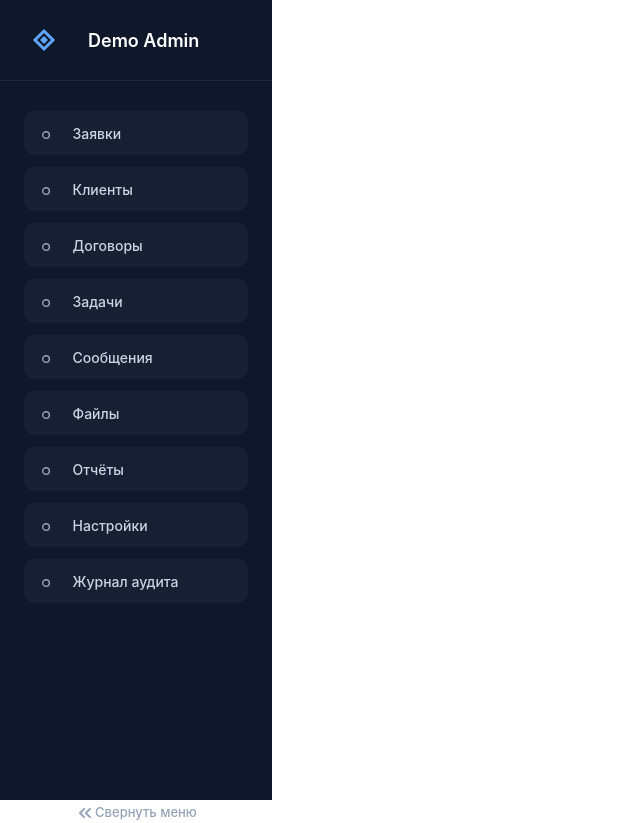
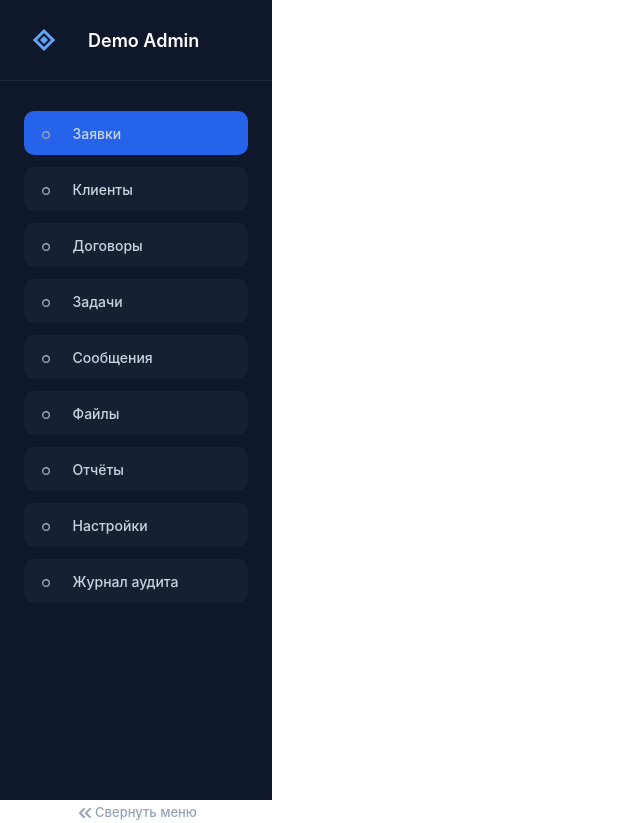
Before and after one commit to xxAksx/Test_task, a plain HTML site: page index.html in a window 1280 px wide. In both pictures the pointer is over the element 136 px from the left and 133 px from the top of the page. Shown: the whole page, without its empty margins (0-640 px from the left). Drawn offline with Linux system fonts and the light colour scheme.

Commit message:
add hover

```diff
--- a/main.css
+++ b/main.css
@@ -48,6 +48,10 @@ body {
     background: #172033;
     margin-top: 12px;
 }
+.sidebar-item:hover {
+    border-radius: 10px;
+    background: #2563EB;
+}
 .item {
     margin-left: 18px;
 }
@@ -71,6 +75,7 @@ body {
     position: relative;
     top: 200px;
 }
+
 #collapse-text {
     color: #94A3B8;
     font-family: Inter;
@@ -79,3 +84,6 @@ body {
     font-weight: 500;
     line-height: 19px; /* 146.154% */
 }
+#collapse-text:hover {
+    color: c#c7d4e7;
+}
```
